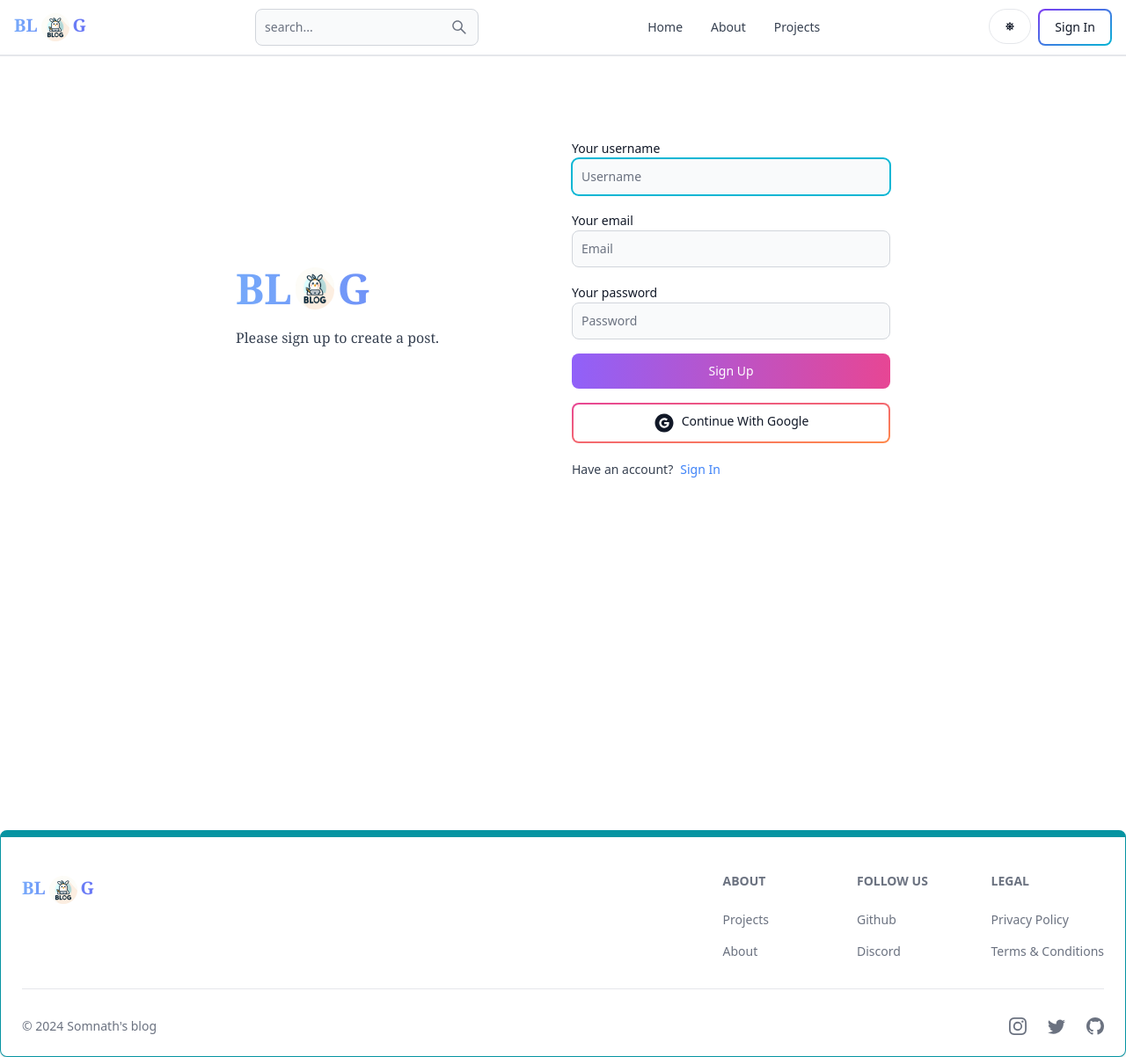
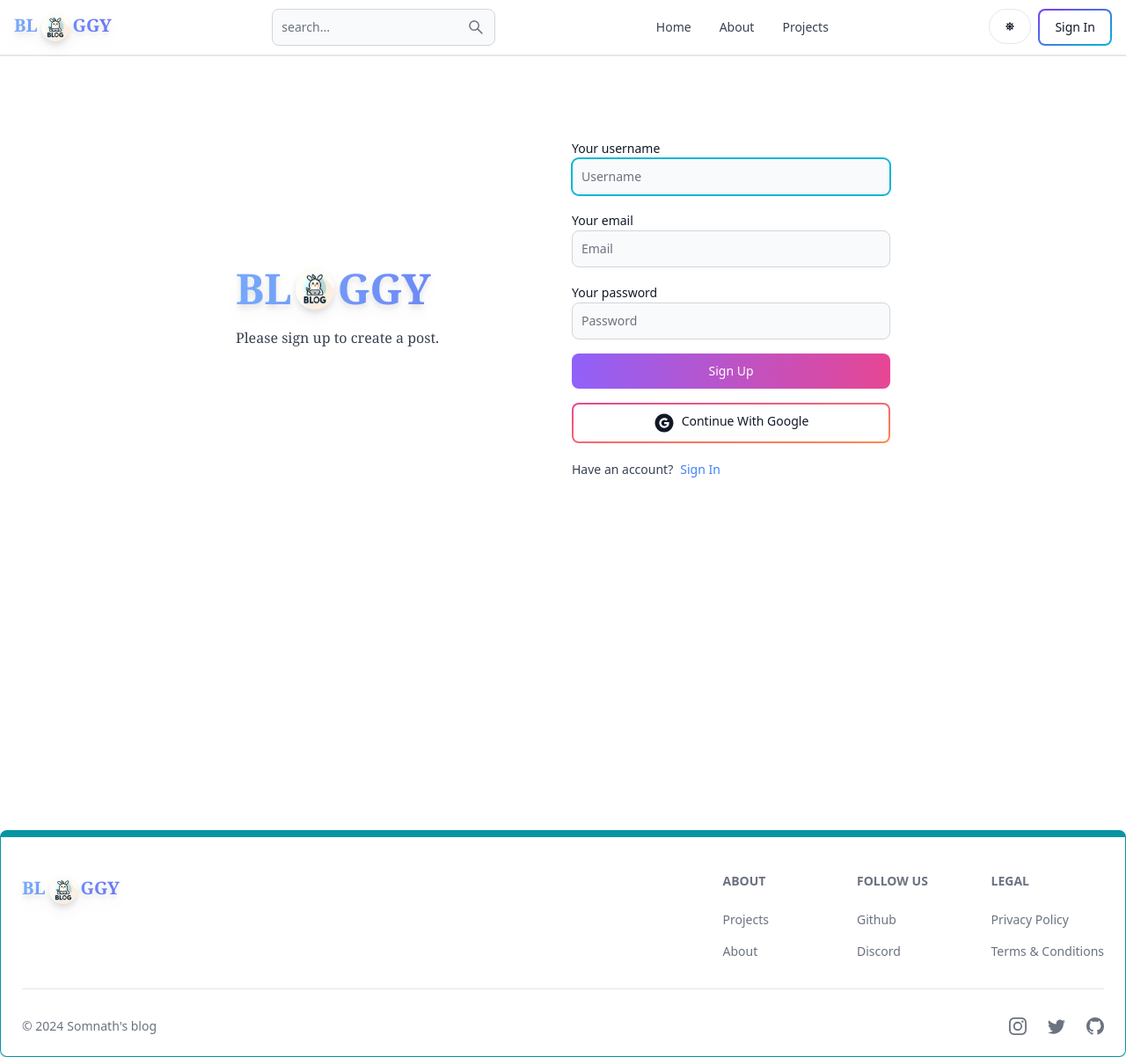
Before and after one commit to Somnath-sanu/Blog-application, a React (Vite) app in the folder Client/: page /sign-up in a window 1280 px wide. Shown: the whole page at 88% size. Built offline with nearby package versions, Linux system fonts and the light colour scheme; no server answers.

Commit message:
blog to bloggy

```diff
--- a/Client/src/components/FooterCom.jsx
+++ b/Client/src/components/FooterCom.jsx
@@ -19,9 +19,9 @@ function FooterCom() {
               to="/"
               className="self-center whitespace-nowrap text-lg sm:text-xl font-semibold dark:text-white"
             >
-              <span className="flex gap-1 bg-clip-text text-transparent bg-gradient-to-r from-blue-400 to-indigo-500 font-serif text-xl">
+              <span className="flex gap-1 bg-clip-text text-transparent bg-gradient-to-r from-blue-400 to-indigo-500 font-serif text-xl drop-shadow-lg">
                 BL
-                <img src={blog} alt="" className="w-8 rounded-full" />G
+                <img src={blog} alt="" className="w-8 rounded-full" />GGY
               </span>
             </Link>
           </div>
--- a/Client/src/components/Header.jsx
+++ b/Client/src/components/Header.jsx
@@ -70,10 +70,10 @@ function Header() {
         className="self-center whitespace-nowrap text-sm sm:text-xl font-semibold dark:text-white"
       >
         {" "}
-        <span className="flex gap-1 bg-clip-text text-transparent bg-gradient-to-r from-blue-400 to-indigo-500 font-serif text-xl">
+        <span className="flex gap-1 bg-clip-text text-transparent bg-gradient-to-r from-blue-400 to-indigo-500 font-serif text-xl drop-shadow-lg">
          BL
           <img src={blog} alt=""  className="w-8 rounded-full"/>
-          G
+          GGY
         </span>
 
       </Link>
--- a/Client/src/pages/SignIn.jsx
+++ b/Client/src/pages/SignIn.jsx
@@ -95,9 +95,9 @@ function SignIn() {
         <div className="flex-1">
           <Link to="/" className="text-4xl font-bold dark:text-white">
             {" "}
-            <span className="flex gap-1 bg-clip-text text-transparent bg-gradient-to-r from-blue-400 to-indigo-500 font-serif text-5xl">
+            <span className="flex gap-1 bg-clip-text text-transparent bg-gradient-to-r from-blue-400 to-indigo-500 font-serif text-5xl drop-shadow-lg">
               BL
-              <img src={blog} alt="" className="w-11 rounded-full" />G
+              <img src={blog} alt="" className="w-11 rounded-full" />GGY
             </span>
           </Link>
           <p className="text-sm mt-5 font-mono"> </p>
--- a/Client/src/pages/SignUp.jsx
+++ b/Client/src/pages/SignUp.jsx
@@ -73,9 +73,9 @@ function SignUp() {
         <div className="flex-1">
           <Link to="/" className="text-4xl font-bold dark:text-white">
             {" "}
-            <span className="flex gap-1 bg-clip-text text-transparent bg-gradient-to-r from-blue-400 to-indigo-500 font-serif text-5xl">
+            <span className="flex gap-1 bg-clip-text text-transparent bg-gradient-to-r from-blue-400 to-indigo-500 font-serif text-5xl drop-shadow-lg">
               BL
-              <img src={blog} alt="" className="w-11 rounded-full" />G
+              <img src={blog} alt="" className="w-11 rounded-full" />GGY
             </span>
           </Link>
           <p className="text-md mt-5 font-serif">
```
